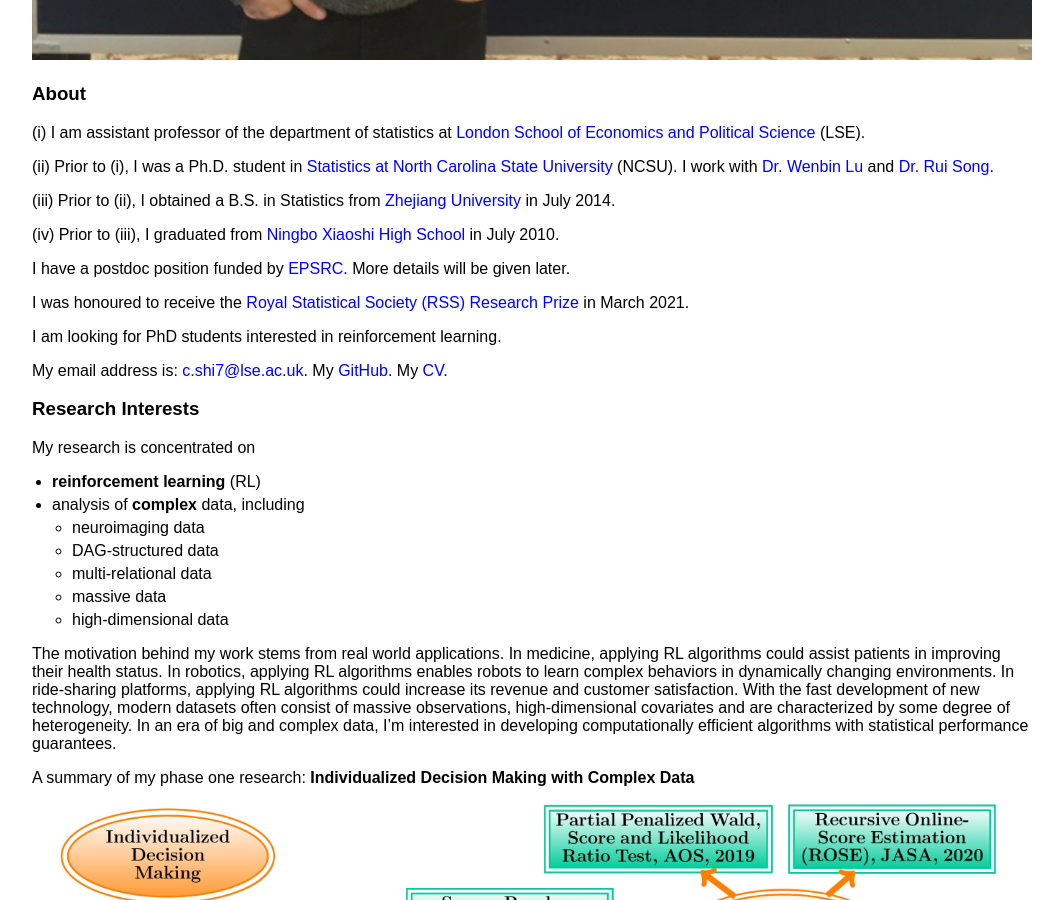
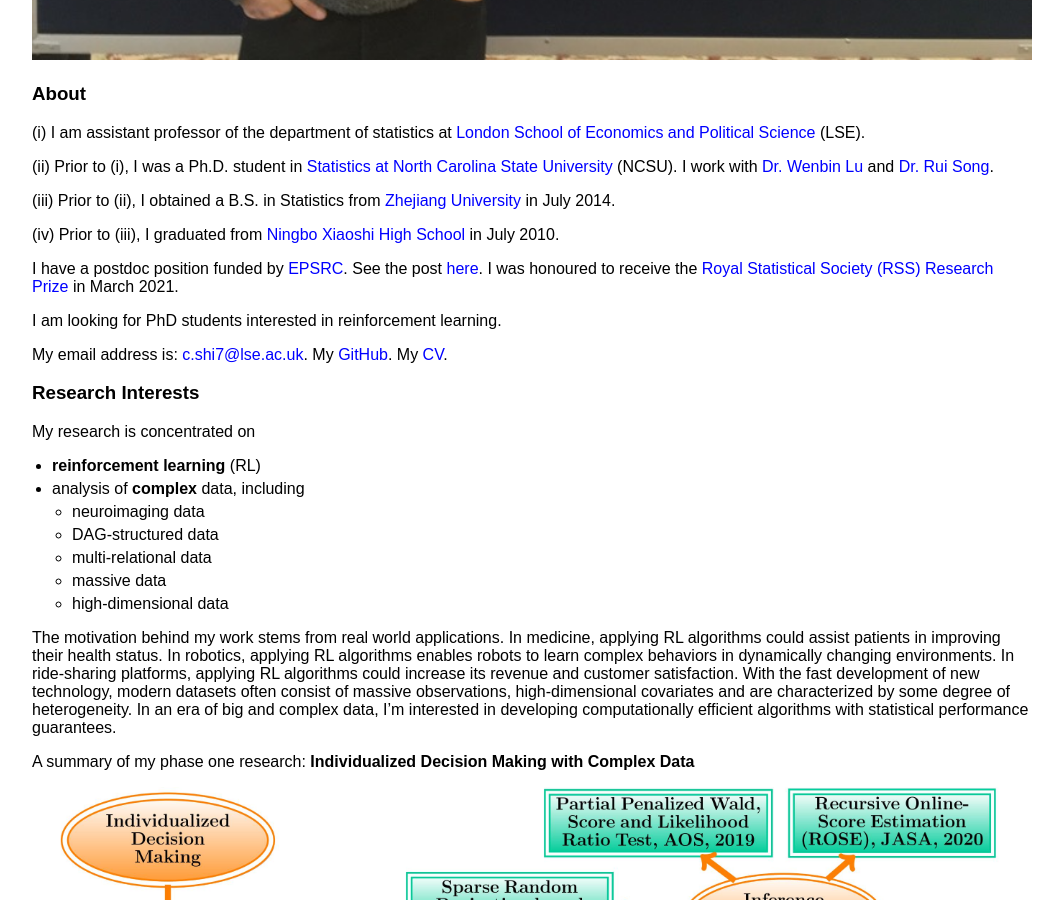
Before and after one commit to callmespring/callmespring.github.io, a Jekyll site: the page built from index.md, in a window 1280 px wide and 900 px high, scrolled down 784 px. Shown: the whole window, without its empty margins (108-1171 px from the left). Built offline with Jekyll 4.4.1, drawn with Linux system fonts in a browser that asks for light colours.

Commit message:
Update index.md

```diff
--- a/index.md
+++ b/index.md
@@ -16,8 +16,7 @@ layout: default
 
 (iv) Prior to (iii), I graduated from [Ningbo Xiaoshi High School](https://en.wikipedia.org/wiki/Xiaoshi_Middle_School) in July 2010.
 
-I have a postdoc position funded by [EPSRC](https://gow.epsrc.ukri.org/NGBOViewGrant.aspx?GrantRef=EP/W014971/1&utm_source=BenchmarkEmail&utm_campaign=PhD_Newsletter_-_LT_Week_05_(2021%2f22)&utm_medium=email). More details will be given later.
-
+I have a postdoc position funded by [EPSRC](https://gow.epsrc.ukri.org/NGBOViewGrant.aspx?GrantRef=EP/W014971/1&utm_source=BenchmarkEmail&utm_campaign=PhD_Newsletter_-_LT_Week_05_(2021%2f22)&utm_medium=email). See the post [here](https://jobs.lse.ac.uk/Vacancies/W/3537/0/335760/15539/research-officer-in-statistics).
 I was honoured to receive the [Royal Statistical Society (RSS) Research Prize](https://rss.org.uk/news-publication/news-publications/2021/general-news/announcing-our-honours-recipients-for-2021/) in March 2021.
 
 I am looking for PhD students interested in reinforcement learning.
```
